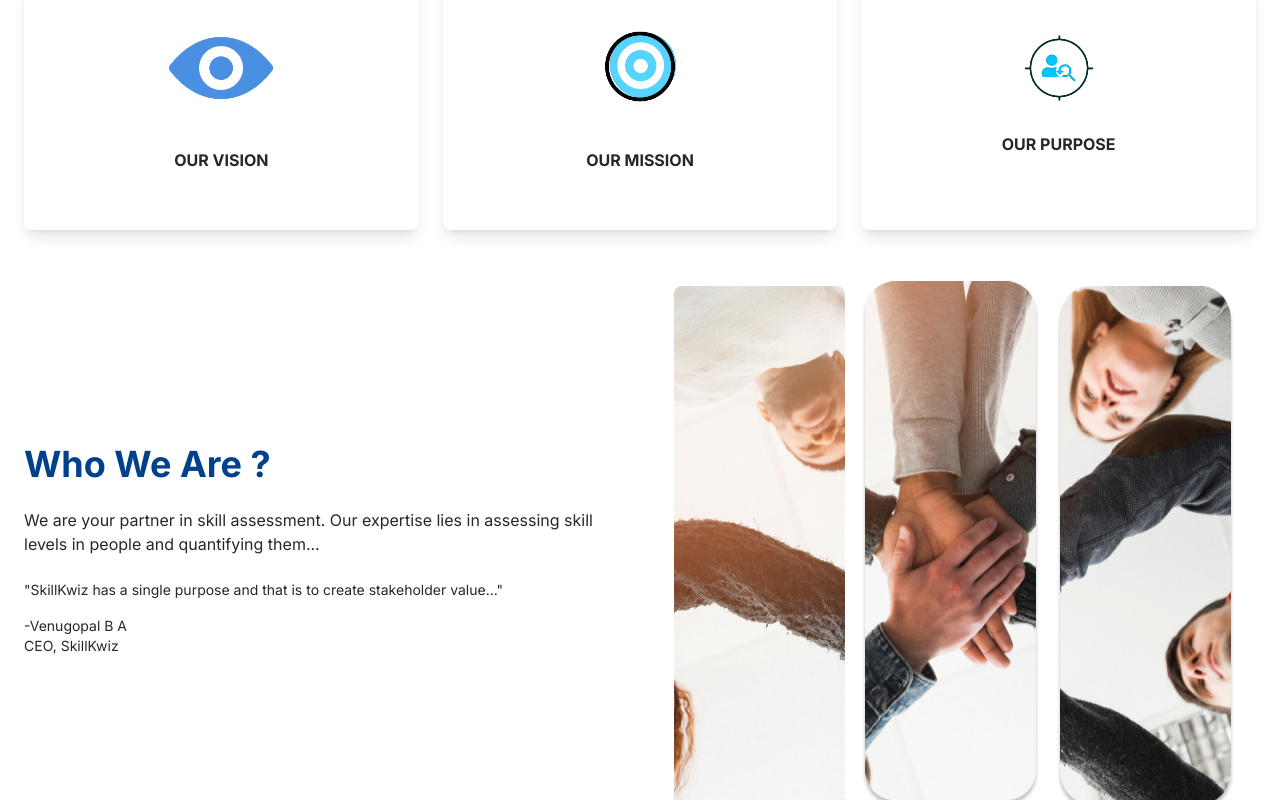
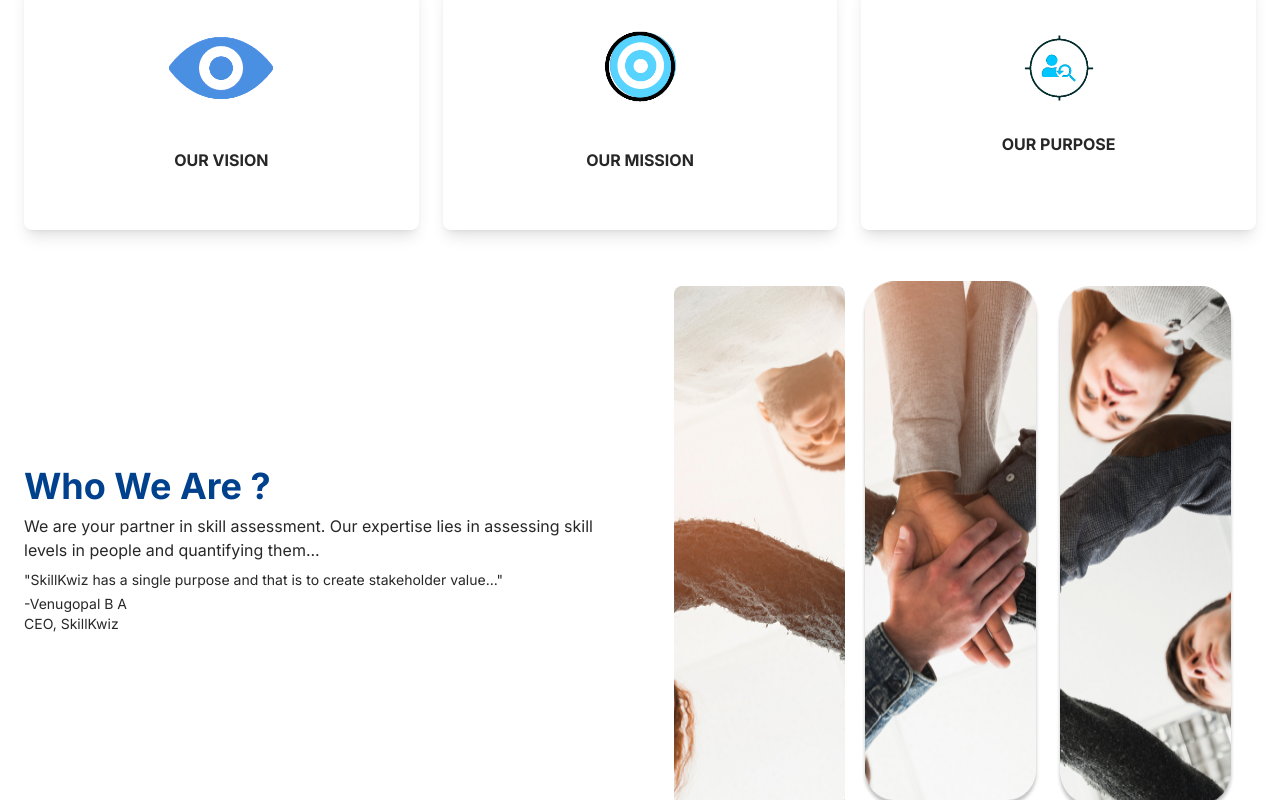
Before and after one commit to rajat290/skillkwiz, a Next.js app: page /about in a window 1280 px wide. Shown: the part 428-1228 px from the top of the page. Built offline with nearby package versions, Linux system fonts and the light colour scheme.

Commit message:
Update About section styling for improved readability

```diff
--- a/app/about/page.tsx
+++ b/app/about/page.tsx
@@ -124,14 +124,14 @@ export default function AboutPage() {
         <div className="max-w-7xl mx-auto px-6">
           <div className="flex flex-col md:flex-row gap-6 items-center">
             <div className="w-full md:w-1/2">
-              <h2 className="text-3xl md:text-4xl font-bold text-[#00418d] mb-6">
+              <h2 className="text-3xl md:text-4xl font-bold text-[#00418d] mb-2">
                 Who We Are ?
               </h2>
-              <p className="text-[#272727] mb-6">
+              <p className="text-[#272727] mb-2">
                 We are your partner in skill assessment. Our expertise lies in
                 assessing skill levels in people and quantifying them...
               </p>
-              <p className="text-sm text-[#272727] mb-4">
+              <p className="text-sm text-[#272727] mb-1">
                 "SkillKwiz has a single purpose and that is to create
                 stakeholder value..."
               </p>
```
